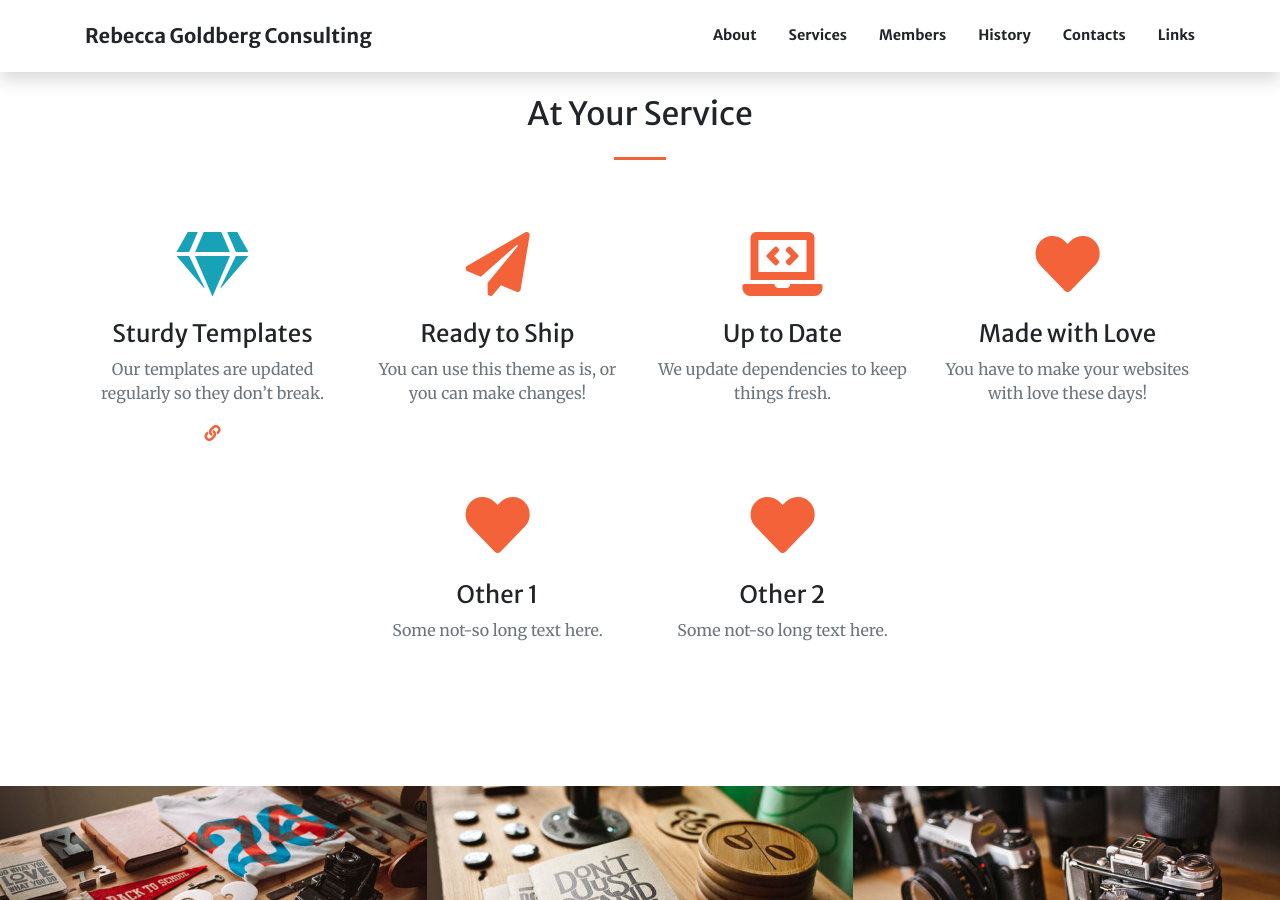
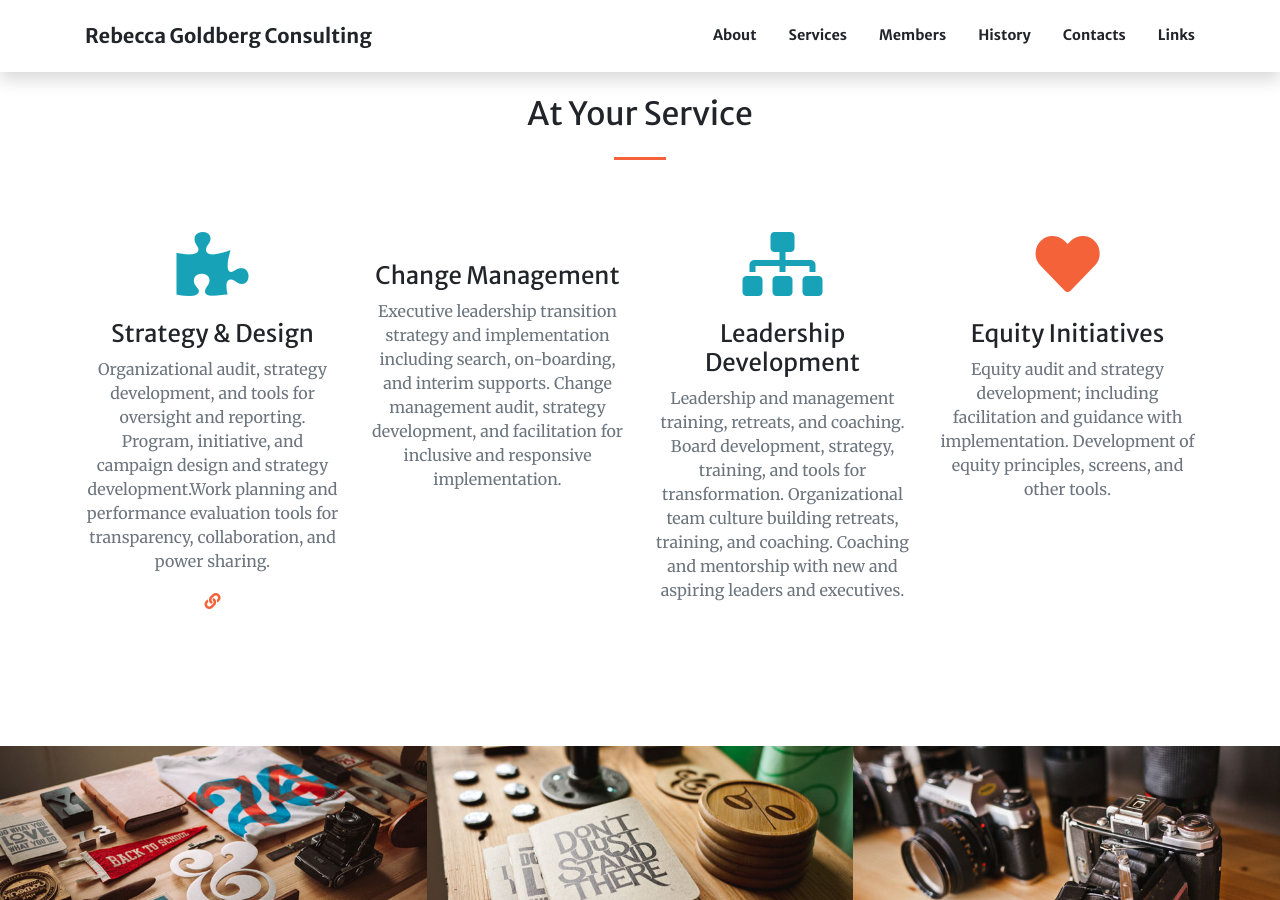
Before and after one commit to rebeccagoldberg/rebeccagoldberg.github.io, a Jekyll site: the page built from index.md, in a window 1280 px wide and 900 px high, scrolled down 1459 px. Built offline with Jekyll 4.4.1, drawn with Linux system fonts in a browser that asks for light colours.

Commit message:
Update index.md

```diff
--- a/index.md
+++ b/index.md
@@ -25,24 +25,18 @@ sections:
     #background_style: bg-info
     title: At Your Service
     services:
-      - title: Sturdy Templates
-        text: Our templates are updated regularly so they don't break.
-        icon: fa-gem text-info
+      - title: Strategy & Design
+        text: Organizational audit, strategy development, and tools for oversight and reporting. Program, initiative, and campaign design and strategy development.Work planning and performance evaluation tools for transparency, collaboration, and power sharing.
+        icon: fa-puzzle-piece text-info
         url: https://startbootstrap.com/
-      - title: Ready to Ship
-        text: You can use this theme as is, or you can make changes!
-        icon: fa-paper-plane
-      - title: Up to Date
-        text: We update dependencies to keep things fresh.
-        icon: fa-laptop-code
-      - title: Made with Love
-        text: You have to make your websites with love these days!
-        icon: fa-heart
-      - title: Other 1
-        text: Some not-so long text here.
-        icon: fa-heart
-      - title: Other 2
-        text: Some not-so long text here.
+      - title: Change Management
+        text: Executive leadership transition strategy and implementation including search, on-boarding, and interim supports. Change management audit, strategy development, and facilitation for inclusive and responsive implementation.
+        icon: fa-exchange
+      - title: Leadership Development
+        text: Leadership and management training, retreats, and coaching. Board development, strategy, training, and tools for transformation. Organizational team culture building retreats, training, and coaching. Coaching and mentorship with new and aspiring leaders and executives.
+        icon: fa-sitemap text-info
+      - title: Equity Initiatives
+        text: Equity audit and strategy development; including facilitation and guidance with implementation. Development of equity principles, screens, and other tools.
         icon: fa-heart
 
   - type: portfolio.html
```
